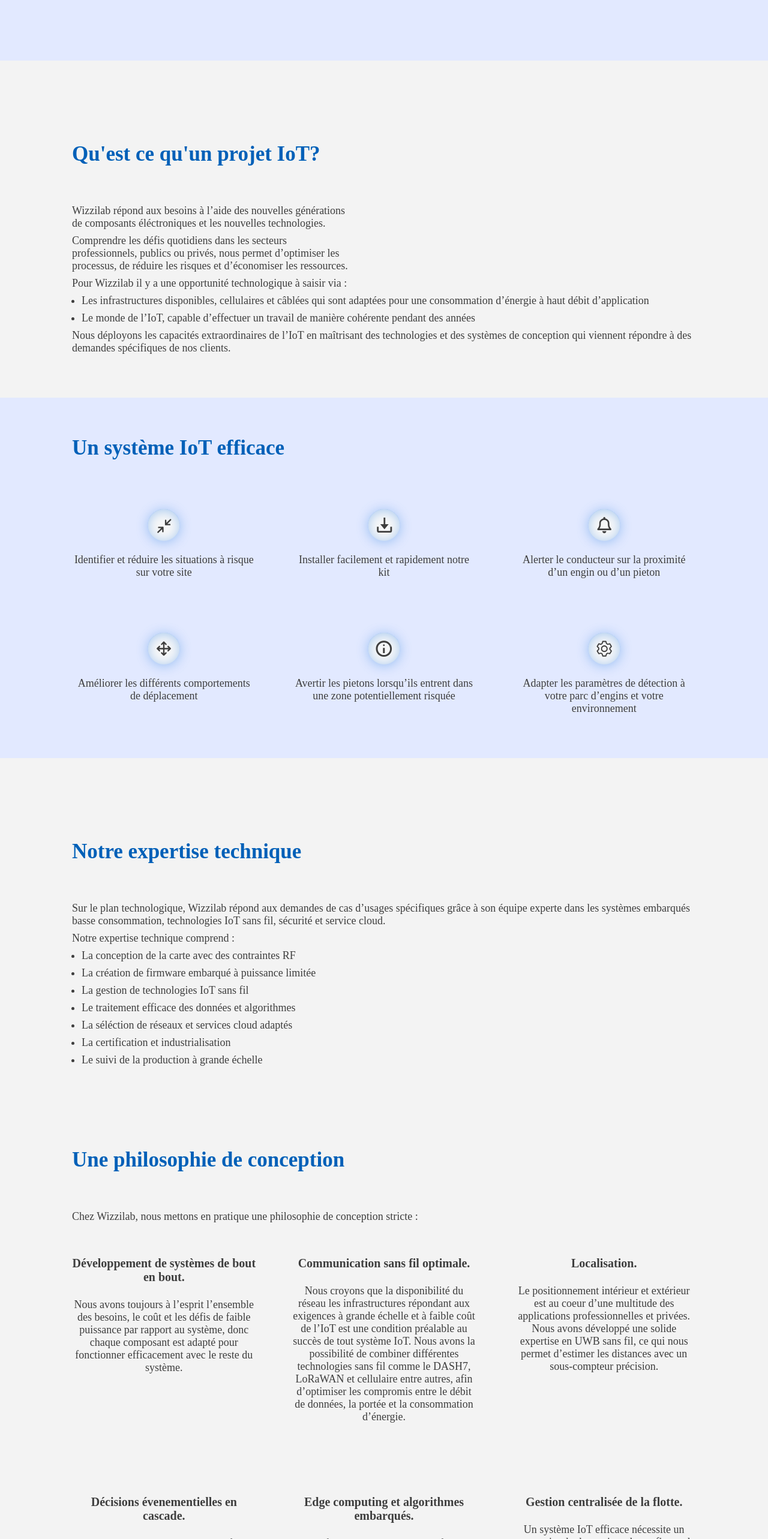
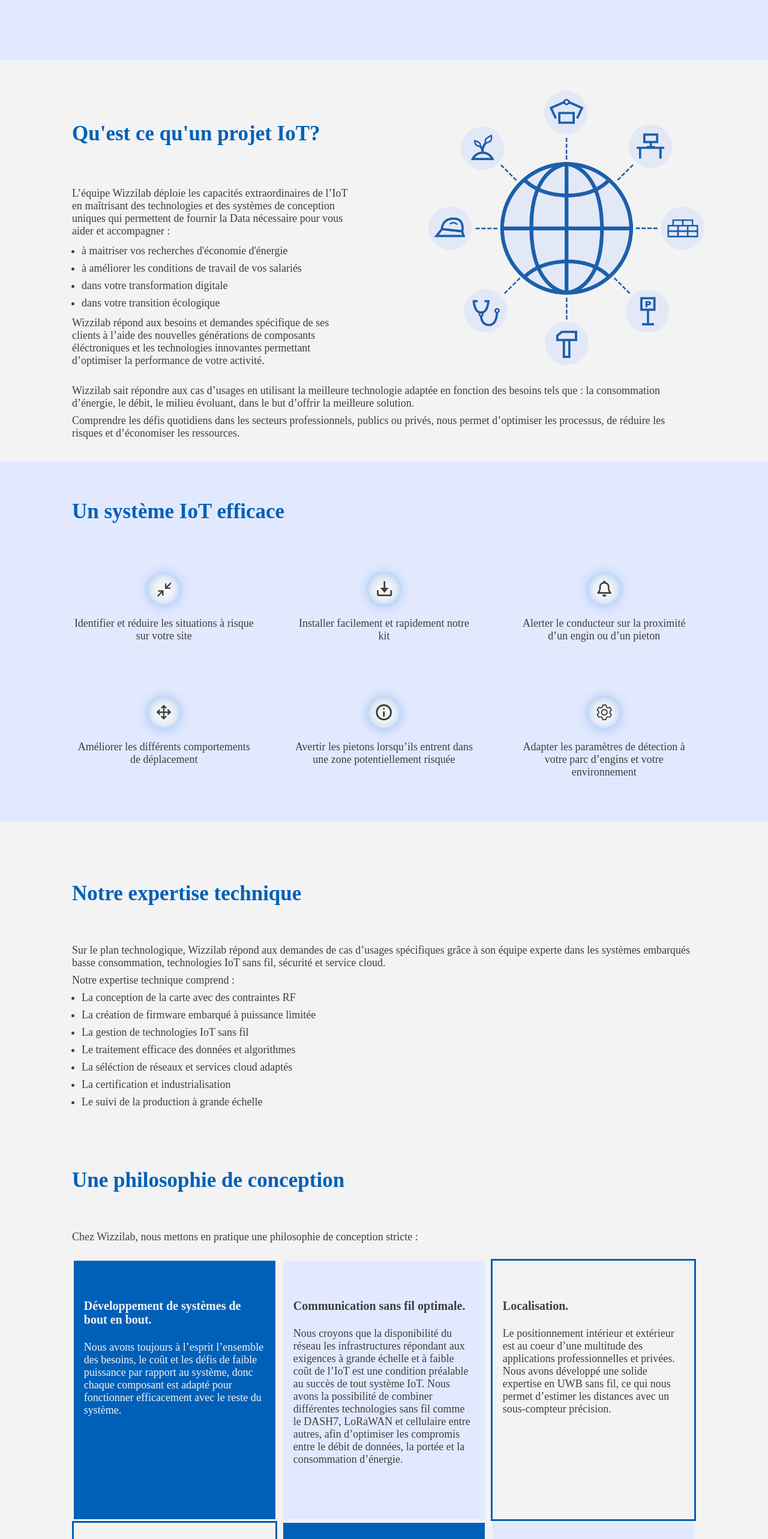
Before and after one commit to Laurading/wizzilab-website, a Next.js app: page /savoir-faire in a window 1280 px wide. Shown: the part 234-2800 px from the top of the page at 60% size. Built offline with nearby package versions, Linux system fonts and the light colour scheme.

Commit message:
fix and new features

```diff
--- a/components/Contact.js
+++ b/components/Contact.js
@@ -28,7 +28,7 @@ const Contact = (props) => {
                         </div>
 
                     </div>
-                    <div className='column-3 left denim-bg test'>
+                    <div className='column-3 left denim-bg radius-right'>
                         <h4 className='cultured padding-tb'>CONTACT</h4>
                         <p className='cultured'>
                             contact@wizzilab.com
--- a/components/Footer.js
+++ b/components/Footer.js
@@ -1,13 +1,20 @@
 const Footer = () => {
-   return(
+    return (
         <div className="footer">
-        <div className="content-col margin-footer">
+            <div className="margin-footer">
+                <div className="content-col">
                     <div className="column-2">
-                <img src="img/footer/frenchtech.png"/>
+                        <img src="img/footer/frenchtech.png" />
+                        <img src="img/footer/offreur.png"/>
                     </div>
                     <div className="column-2">
+                        <a className="cultured">Mentions Légales</a>
+                        <a className="cultured margin-left">© Copyright WizziLab</a>
                     </div>
                 </div>
+
+            </div>
+
         </div>
     )
 
--- a/pages/savoir-faire.js
+++ b/pages/savoir-faire.js
@@ -1,4 +1,5 @@
 import Header from '../components/Header'
+import Footer from '../components/Footer'
 
 
 export default function SavoirFaire() {
@@ -15,25 +16,35 @@ export default function SavoirFaire() {
                     <div className='column-2'>
                         <h3> Qu'est ce qu'un projet IoT?</h3>
                         <p>
-                            Wizzilab répond aux besoins à l’aide des nouvelles générations de composants éléctroniques et les nouvelles technologies.
+                            L’équipe Wizzilab déploie les capacités extraordinaires de l’IoT en maîtrisant des technologies et des systèmes de conception uniques qui permettent de fournir la Data nécessaire pour vous aider et accompagner  :
                         </p>
+                        <ul>
+                            <li>
+                                à maitriser vos recherches d'économie d'énergie
+                            </li>
+                            <li>
+                                à améliorer les conditions de travail de vos salariés
+                            </li>
+                            <li>
+                                dans votre transformation digitale
+                            </li>
+                            <li>
+                                dans votre transition écologique
+                            </li>
+                        </ul>
                         <p>
-                            Comprendre les défis quotidiens dans les secteurs professionnels, publics ou privés, nous permet d’optimiser les processus, de réduire les risques et d’économiser les ressources.
+                            Wizzilab répond aux besoins et demandes spécifique de ses clients à l’aide des nouvelles générations de composants éléctroniques et les technologies innovantes permettant d’optimiser la performance de votre activité.
                         </p>
                     </div>
                     <div className='column-2'>
+                        <img className='padding-iot' src='/img/IoT.png' />
                     </div>
                 </div>
-                <p>Pour Wizzilab il y a une opportunité technologique à saisir via :</p>
-                <ul>
-                    <li>
-                        Les infrastructures disponibles, cellulaires et câblées qui sont adaptées pour une consommation d’énergie à haut débit d’application
-                    </li>
-                    <li>
-                        Le monde de l’IoT, capable d’effectuer un travail de manière cohérente pendant des années
-                    </li>
-                </ul>
-                <p>Nous déployons les capacités extraordinaires de l’IoT en maîtrisant des technologies et des systèmes de conception qui viennent répondre à des demandes spécifiques de nos clients.</p>
+                <br />
+                <div>
+                    <p>Wizzilab sait répondre aux cas d’usages en utilisant la meilleure technologie adaptée en fonction des besoins tels que : la consommation d’énergie, le débit, le milieu évoluant, dans le but d’offrir la meilleure solution.</p>
+                    <p>Comprendre les défis quotidiens dans les secteurs professionnels, publics ou privés, nous permet d’optimiser les processus, de réduire les risques et d’économiser les ressources.</p>
+                </div>
             </section>
 
             <section className='lavender-bg'>
@@ -102,38 +113,57 @@ export default function SavoirFaire() {
             <section className='margin'>
                 <h3>Une philosophie de conception</h3>
                 <p>Chez Wizzilab, nous mettons en pratique une philosophie de conception stricte :</p>
+                <br />
                 <div className='content-col'>
-                    <div className='column-3 six'>
-                        <h5>Développement de systèmes de bout en bout.</h5>
-                        <p>
+                    <div className='column-3 no-gap six align-left denim-bg cultured-border'>
+                        <div className='content-padding'>
+                            <h5 className='cultured'>Développement de systèmes de bout en bout.</h5>
+                            <p className='cultured'>
                                 Nous avons toujours à l’esprit l’ensemble des besoins, le coût et les défis de faible puissance par rapport au système, donc chaque composant est adapté pour fonctionner efficacement avec le reste du système.
                             </p>
                         </div>
-                    <div className='column-3 six'>
+                    </div>
+                    <div className='column-3 no-gap six align-left lavender-bg cultured-border'>
+                        <div className='content-padding'>
                             <h5>Communication sans fil optimale.</h5>
                             <p>Nous croyons que la disponibilité du réseau les infrastructures répondant aux exigences à grande échelle et à faible coût de l’IoT est une condition préalable au succès de tout système IoT. Nous avons la possibilité de combiner différentes technologies sans fil comme le DASH7, LoRaWAN et cellulaire entre autres, afin d’optimiser les compromis entre le débit de données, la portée et la consommation d’énergie.</p>
                         </div>
-                    <div className='column-3 six'>
+                    </div>
+                    <div className='column-3 no-gap six align-left denim-border'>
+                        <div className='content-padding'>
                             <h5>Localisation.</h5>
                             <p>Le positionnement intérieur et extérieur est au coeur d’une multitude des applications professionnelles et privées.
                                 Nous avons développé une solide expertise en UWB sans fil, ce qui nous permet d’estimer les distances avec un sous-compteur précision.</p>
                         </div>
-                    <div className='column-3 six'>
+                    </div>
+                    <div className='column-3 no-gap six align-left denim-border'>
+                        <div className='content-padding'>
                             <h5>Décisions évenementielles en cascade.</h5>
                             <p>Nous utilisons des déclencheurs de faible puissance pour nous réveiller davantage modes de consommation d’énergie.
                                 Cela permet de conserver la consommation extrêmement faible, tout en offrant la meilleure valeur fonctionnelle.</p>
                         </div>
-                    <div className='column-3 six'>
-                        <h5>Edge computing et algorithmes embarqués.</h5>
-                        <p>Les informations sont traitées et filtrées dans les noeuds périphériques, chaque fois que nécessaire, avec la possibilité de rediriger et les fulx de données agrégés. Cela permet d’optimiser le traiteuement à chaque étape, évite les débordements et ne fournit que des données significatives au service d’application.</p>
                     </div>
-                    <div className='column-3 six'>
+                    <div className='column-3 no-gap six align-left denim-bg cultured-border'>
+                        <div className='content-padding'>
+                            <h5 className='cultured'>Edge computing et algorithmes embarqués.</h5>
+                            <p className='cultured'>Les informations sont traitées et filtrées dans les noeuds périphériques, chaque fois que nécessaire, avec la possibilité de rediriger et les fulx de données agrégés. Cela permet d’optimiser le traiteuement à chaque étape, évite les débordements et ne fournit que des données significatives au service d’application.</p>
+                        </div>
+                    </div>
+                    <div className='column-3 no-gap six align-left lavender-bg cultured-border'>
+                        <div className='content-padding'>
                             <h5>Gestion centralisée de la flotte.</h5>
                             <p>Un système IoT efficace nécessite un moyen simple de servir et de configurer le parc de noeuds d’extrémité IoT. Nous concevons nos systèmes pour garantir qu’ils peuvent être accessibles tout au long de leur vie pour la maintenance, la reconfiguation, la sécurité et la mise à jour du firmware.</p>
                         </div>
                     </div>
+                    <div>
+                        <br/>
+                    <p>
+                        Basé sur le cloud fournissant des services de données IoT évolutifs. Chez Wizzilab, nous fournissons des données IoT en temps réel pour améliorer les performances. Nous fournissons des API cloud simples pour se connecter les données sont acheminées vers les services applicatifs du client.
+                    </p>
+                    </div>
+                </div>
             </section>
-
+            <Footer />
         </div>
     )
 }
--- a/pages/u-guard.js
+++ b/pages/u-guard.js
@@ -1,5 +1,5 @@
 import Header from '../components/Header'
-
+import Footer from '../components/Footer'
 
 export default function Uguard() {
     return (
@@ -102,9 +102,7 @@ export default function Uguard() {
                     </div>
                 </div>
             </section>
-            <section className='section-one anim'>
-
-            </section>
+            <Footer/>
         </div>
     )
 }
--- a/pages/wizzipark.js
+++ b/pages/wizzipark.js
@@ -1,4 +1,5 @@
 import Header from '../components/Header'
+import Footer from '../components/Footer'
 
 
 export default function Wizzipark() {
@@ -100,9 +101,7 @@ export default function Wizzipark() {
                     </div>
                 </div>
             </section>
-            <section className='section-one anim'>
-
-        </section>
+            <Footer/>
         </div>
     )
 }
--- a/pages/wolt.js
+++ b/pages/wolt.js
@@ -1,4 +1,5 @@
 import Header from '../components/Header'
+import Footer from '../components/Footer'
 
 
 export default function Wolt() {
@@ -97,9 +98,7 @@ export default function Wolt() {
                     </div>
                 </div>
             </section>
-            <section className='section-one anim'>
-
-        </section>
+            <Footer/>
         </div>
     )
 }
--- a/styles/main.scss
+++ b/styles/main.scss
@@ -4,12 +4,15 @@ body {
 }
 
 .margin {
-    margin: calc(var(--margin)*0.6) var(--margin);
+    margin: calc(var(--margin)*0.3) var(--margin);
 
 }
 
+.margin-left {
+    margin-left: 64px;
+}
 .margin-prefooter {
-    margin: calc(var(--margin)*0.6) var(--margin) 0;
+    margin: 0 var(--margin) ;
 
 }
 
@@ -28,10 +31,19 @@ body {
 .lavender-bg {
     background-color: var(--lavenderColor);
 
+
 }
 
 .denim-bg {
     background-color: var(--denimColor);
+}
+
+.denim-border {
+    border: 3px solid var(--denimColor);
+}
+
+.cultured-border {
+    border: 3px solid var(--culturedColor);
 }
 
 .anim {
@@ -65,8 +77,9 @@ body {
     align-items: center;
     display: flex;
     flex-wrap: wrap;
-
-
+    .padding-iot {
+        padding: 3%;
+    }
 }
 
 .column-3 {
@@ -85,6 +98,10 @@ body {
     .picto {
         width: 30%;
     }
+}
+
+.no-gap {
+    width: calc((var(--sectionWidth) - 32px )/3) ;
 }
 
 
@@ -181,13 +198,21 @@ body {
 
 .footer {
     background-color: var(--denimColor);
-    max-height: var(--headerHeight);
     width: 100%;
     img {
         max-height: 8vh;
         width: auto;
         padding: 2vh 0;
+        margin-right: 64px;
     }
+}
+
+.align-left {
+    text-align: left;
+}
+
+.content-padding {
+    padding: 5%;
 }
 
 
@@ -195,60 +220,3 @@ body {
 .last-section {
     margin-top: 0;
 }
-@media only screen and (max-width : 900px) {
-
-    .column-3.six {
-        width: calc((var(--sectionWidth) - var(--gap))/2);
-    }
-
-    .column-6 {
-        width: calc((var(--sectionWidth) - var(--gap))/3);
-    }
-
-    .column-4 {
-        width: calc((var(--sectionWidth) - var(--gap))/2);
-    }
-
-    .column-2 {
-        width: 100%;
-    }
-
-}
-
-@media only screen and (max-width : 500px) {
-    .column-3 {
-        width: 100%;
-    }
-
-    h2 {
-        font-size: 32px;
-    }
-
-    h3 {
-        font-size: 28px;
-    }
-
-    h4 {
-        font-size: 16px;
-    }
-
-    h5 {
-        font-size: 14px;
-    }
-
-    p {
-        font-size: 13px;
-    }
-
-    li {
-        font-size: 13px;
-    }
-
-    a {
-        font-size: 13px;
-    }
-
-    button {
-        font-size: 13px;
-    }
-}
--- a/styles/popup.scss
+++ b/styles/popup.scss
@@ -19,7 +19,7 @@
     border-radius: 15px;
 }
 
-.test {
+.radius-right {
     border-radius: 0 15px 15px 0px;
 }
 
--- a/styles/responsive.scss
+++ b/styles/responsive.scss
@@ -5,8 +5,6 @@
       }
 
 }
-
-
 
 @media only screen and (max-width : 1200px) {
     :root {
@@ -21,13 +19,68 @@
     --margin : 40px;
     --gap : 40px;
   }
+
+  .column-3.six {
+      width: calc((var(--sectionWidth) - var(--gap))/2);
   }
 
-@media only screen and (max-width : 500px) {
+  .column-6 {
+      width: calc((var(--sectionWidth) - var(--gap))/3);
+  }
+
+  .column-4 {
+      width: calc((var(--sectionWidth) - var(--gap))/2);
+  }
+
+  .column-2 {
+      width: 100%;
+  }
+
+}
+
+@media only screen and (max-width : 600px) {
   :root {
     --margin : 8px;
   }
+
+  .column-3 {
+      width: 100%;
+  }
+
+  .column-3.six {
+      width: 100%;
+  }
+
+  h2 {
+      font-size: 32px;
+  }
+
   h3 {
+      font-size: 28px;
       text-align: center;
   }
+
+  h4 {
+      font-size: 16px;
   }
+
+  h5 {
+      font-size: 14px;
+  }
+
+  p {
+      font-size: 13px;
+  }
+
+  li {
+      font-size: 13px;
+  }
+
+  a {
+      font-size: 13px;
+  }
+
+  button {
+      font-size: 13px;
+  }
+}
```
Also changed, not shown: pages/wisp.js (added, +34 -0 lines), pages/wizziteam.js (+27 -0 lines), public/img/IoT.png (added). Lines whose indentation alone changed are shown as unchanged.
